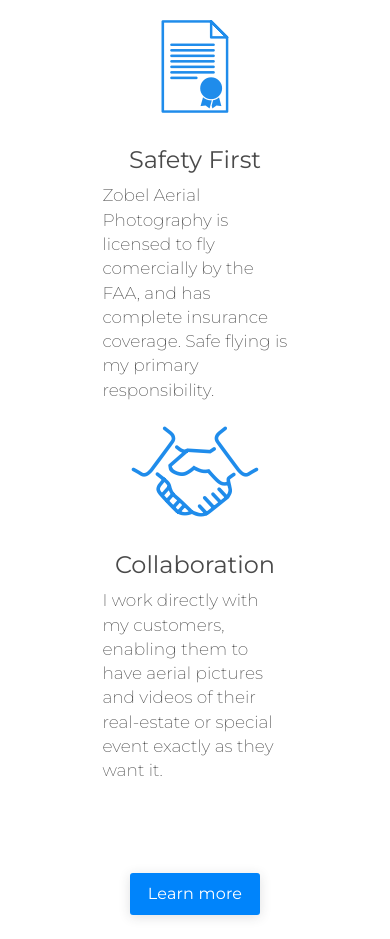
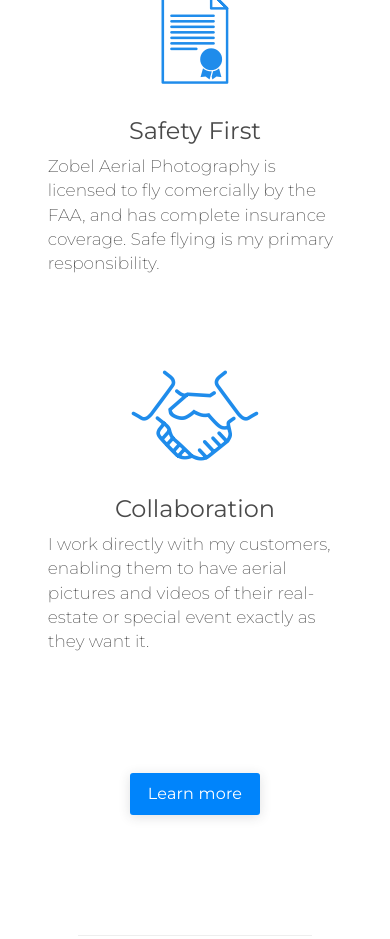
Before and after one commit to IsaacAbrahamson/Zobel-Aerial-Photography, a website: page index.html in a window 390 px wide. Shown: the part 1364-2303 px from the top of the page. Drawn offline with nearby package versions, Linux system fonts and the light colour scheme; no server answers; files whose address does not match are found by name.

Commit message:
responsive about section

```diff
--- a/index.html
+++ b/index.html
@@ -15,8 +15,8 @@
 <link rel="stylesheet" href="./icons.css">
 
 <!-- user stylesheet-->
-<link rel="stylesheet" href="./style.css">
-<!--<link rel="stylesheet" href="./style.min.css">-->
+<!--<link rel="stylesheet" href="./style.css">-->
+<link rel="stylesheet" href="./style.min.css">
 
 <!-- Init Wow.js-->
 <script src="./wow.min.js"></script>
@@ -36,17 +36,17 @@
 <section id="about">
   <div class="container-fluid">
     <div class="row">
-      <div class="col-md-4">
+      <div class="col-lg-4">
         <i class="icon-drone center-block"></i>
         <h3>High-quality Gear</h3>
         <p>My <a class="drone-link" href="https://www.dji.com/phantom-3-pro" target="_blank">DJI Phantom 3 Professional</a> comes with extensive features giving me the capabilities to take stunning 12MP pictures and 4K video footage.</p>
       </div>
-      <div class="col-md-4">
+      <div class="col-lg-4">
         <i class="icon-license center-block"></i>
         <h3>Safety First</h3>
         <p>Zobel Aerial Photography is licensed to fly comercially by the FAA, and has complete insurance coverage. Safe flying is my primary responsibility.</p>
       </div>
-      <div class="col-md-4">
+      <div class="col-lg-4">
         <i class="icon-handshake center-block"></i>
         <h3>Collaboration</h3>
         <p>I work directly with my customers, enabling them to have aerial pictures and videos of their real-estate or special event exactly as they want it.</p>
@@ -55,7 +55,7 @@
     <a class="btn btn-blue" href="info">Learn more</a>
   </div>
 </section>
-<!--
+
 <hr>
 
 <section id="portfolio">
@@ -146,7 +146,7 @@
       </ul>
     </div>
   </div>
-</footer>-->
+</footer>
 
 <nav>
   <div class="nav-inner animated fadeInDown">
--- a/style.css
+++ b/style.css
@@ -371,9 +371,10 @@
   font-size: 17px;
 }
 
-#about .col-md-4 {
+#about .col-lg-4 {
   padding-left: 40px;
   padding-right: 40px;
+  text-align: center;
 }
 
 .drone-link, .drone-link:hover, .drone-link:active, .drone-link:visited {
@@ -389,6 +390,58 @@
 #about .btn {
   margin-top: 80px;
   margin-bottom: 100px;
+}
+
+@media only screen and (max-width: 1500px) {
+  #about .container-fluid {
+    width: 80%;
+  }
+}
+
+@media only screen and (max-width: 1199px) {
+  #about p {
+    font-size: 17px;
+    display: inline-block;
+    width: 50%;
+    margin-bottom: 80px;
+  }
+
+  #about .btn {
+    margin-top: 40px;
+    margin-bottom: 100px;
+  }
+
+  #about p, #about .drone-link {
+    font-size: 20px;
+  }
+}
+
+@media only screen and (max-width: 800px) {
+  #about p {
+    width: 70%;
+  }
+}
+
+@media only screen and (max-width: 560px) {
+  #about .container-fluid {
+    width: 100%;
+  }
+}
+
+@media only screen and (max-width: 460px) {
+  #about p {
+    width: 90%;
+  }
+}
+
+@media only screen and (max-width: 410px) {
+  #about p {
+    width: 95%;
+  }
+
+  #about p, #about .drone-link {
+    font-size: 17px;
+  }
 }
 
 
```
Also changed, not shown: style.min.css.
